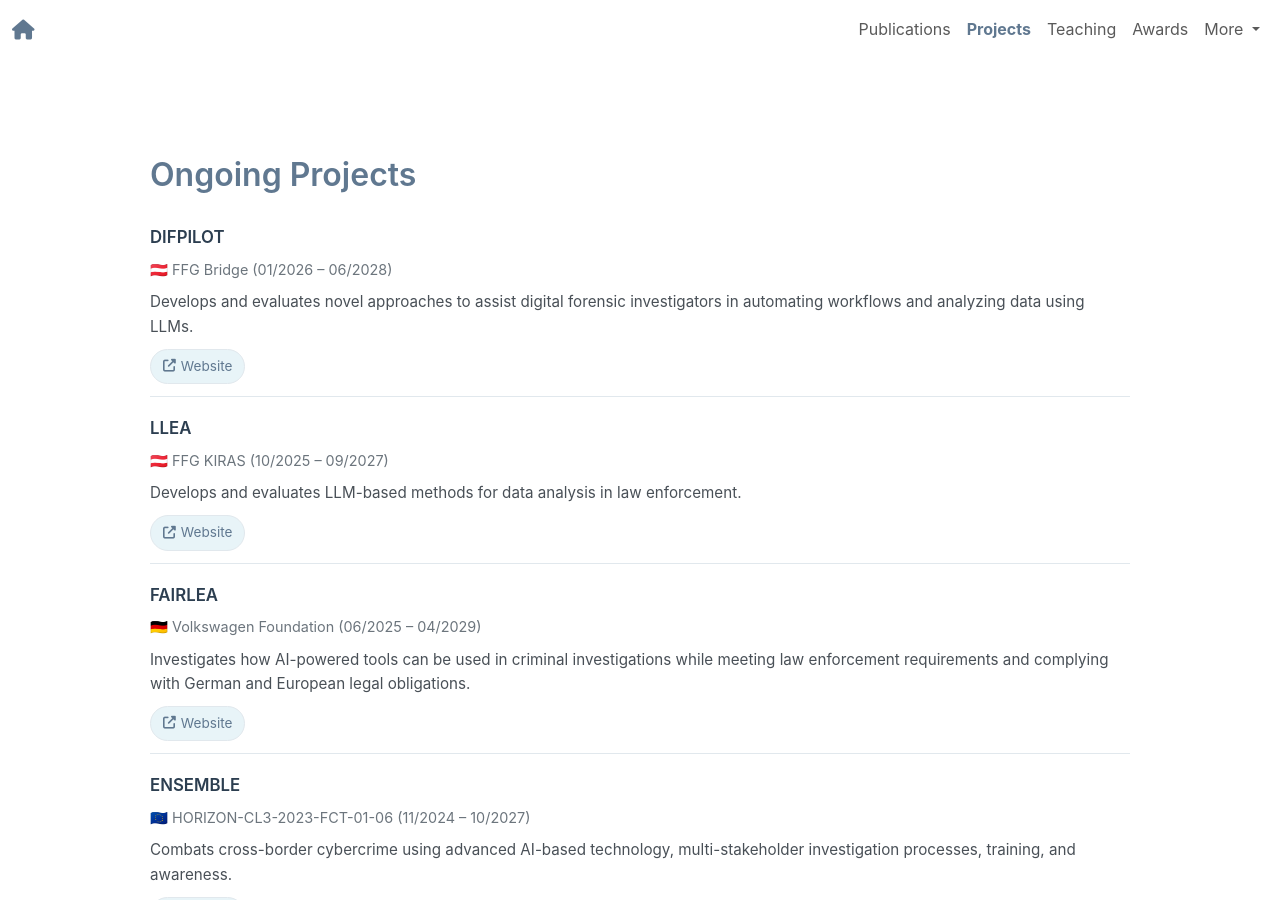
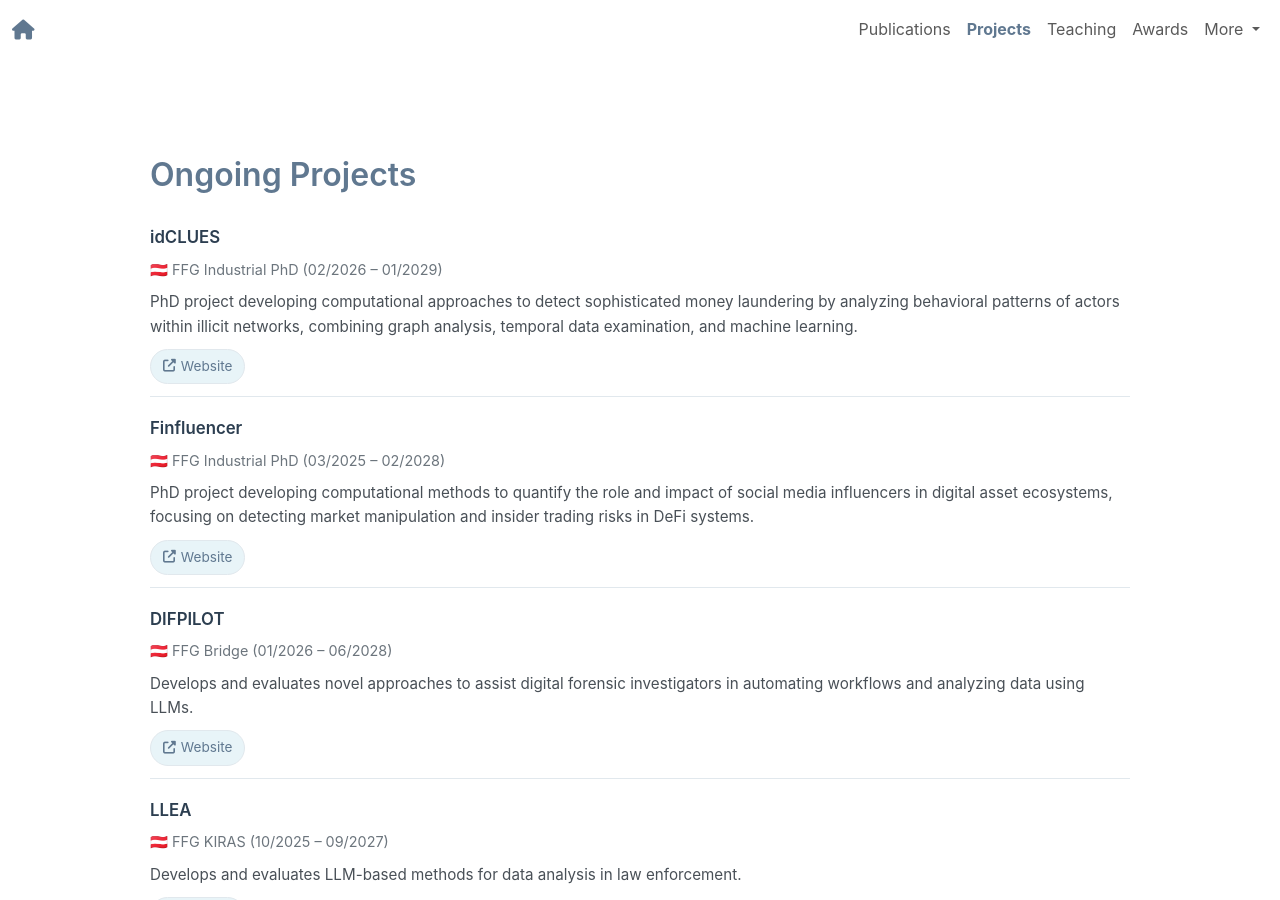
Before and after one commit to behas/behas.github.com, a Jekyll site: the page built from projects.html, in a window 1280 px wide and 900 px high. Built offline with Jekyll 4.4.1, drawn with Linux system fonts in a browser that asks for light colours; a style sheet for code colours, icons or effects is not loaded.

Commit message:
Add idCLUES and Finfluencer PhD projects and news item

```diff
--- a/_data/news.yml
+++ b/_data/news.yml
@@ -1,3 +1,8 @@
+- date: 2026-02-23
+  news: |
+    The <a href="https://projekte.ffg.at/projekt/5145284" target="_blank" rel="noopener noreferrer">idCLUES</a> project
+    on identifying complex laundering and underlying exchange schemes has started.
+
 - date: 2026-02-11
   news: |
     We are going to host the upcoming <a href="https://illicitnetworksworkshop.com/" target="_blank">Illicit Network Workshop</a> at the
--- a/_data/projects.yml
+++ b/_data/projects.yml
@@ -1,3 +1,28 @@
+- acronym: "idCLUES"
+  uri: "https://projekte.ffg.at/projekt/5145284"
+  start_date: "2026-02-01"
+  end_date: "2029-01-31"
+  funding_source: "FFG Industrial PhD"
+  flag: "🇦🇹"
+  role: "PhD Supervisor"
+  description: >
+    PhD project developing computational approaches to detect sophisticated
+    money laundering by analyzing behavioral patterns of actors within illicit
+    networks, combining graph analysis, temporal data examination, and machine
+    learning.
+
+- acronym: "Finfluencer"
+  uri: "https://projekte.ffg.at/projekt/5135846"
+  start_date: "2025-03-01"
+  end_date: "2028-02-29"
+  funding_source: "FFG Industrial PhD"
+  flag: "🇦🇹"
+  role: "PhD Supervisor"
+  description: >
+    PhD project developing computational methods to quantify the role and impact
+    of social media influencers in digital asset ecosystems, focusing on detecting
+    market manipulation and insider trading risks in DeFi systems.
+
 - acronym: "DIFPILOT"
   uri: "https://csh.ac.at/project/leveraging-large-language-models-to-automate-and-enhance-digital-forensics-workflows/"
   start_date: "2026-01-01"
```
